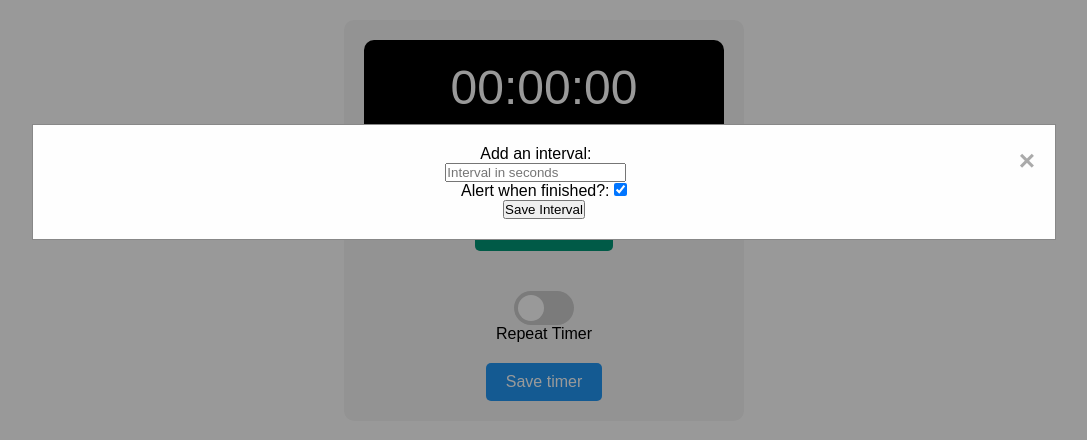
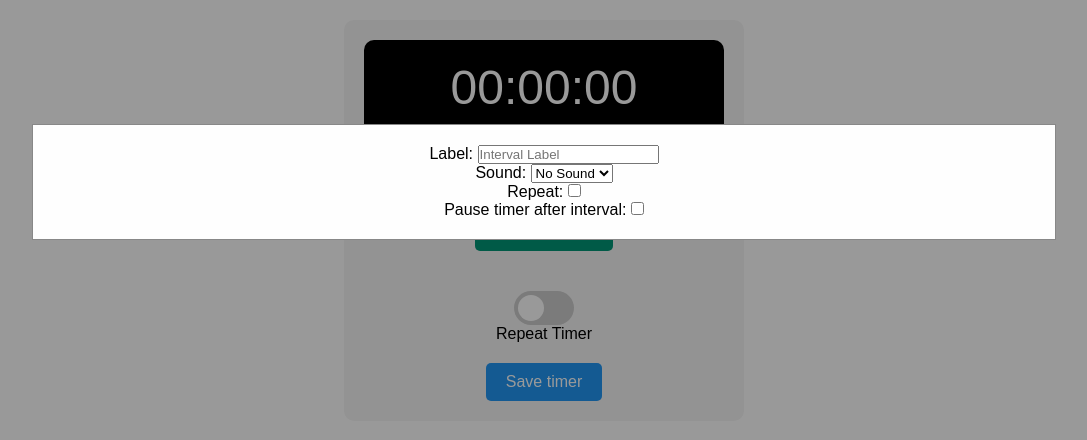
Before and after one commit to SixPackSolutions/INTERVAL-TIMER, a plain HTML site: page index.html in a window 1280 px wide. Both pictures are taken after a click on the button "+ Add interval". Shown: the whole page, without its empty margins (96-1183 px from the left). Drawn offline with Linux system fonts and the light colour scheme.

Commit message:
Update index.html

```diff
--- a/index.html
+++ b/index.html
@@ -217,18 +217,29 @@
   </div>
   <div id="myModal" class="modal">
     <div class="modal-content">
-      <span class="close">&times;</span>
-      <p>Add an interval:</p>
-      <input type="number" id="intervalDuration" placeholder="Interval in seconds">
-      <div>
-        <label for="alarmToggle">Alert when finished?:</label>
-        <input type="checkbox" id="alarmToggle" checked>
-      </div>
-      <button id="saveInterval">Save Interval</button>
-    </div>
-  </div>
+      <!-- Label input -->
+<div>
+  <label for="intervalLabel">Label:</label>
+  <input type="text" id="intervalLabel" placeholder="Interval Label">
 </div>
-
+<!-- Sound selection -->
+<div>
+  <label for="soundSelect">Sound:</label>
+  <select id="soundSelect">
+    <option value="no-sound">No Sound</option>
+    <!-- Add more options for each sound available -->
+  </select>
+</div>
+<!-- Repeat toggle -->
+<div>
+  <label for="repeatToggle">Repeat:</label>
+  <input type="checkbox" id="repeatToggle">
+</div>
+<!-- Pause timer after interval -->
+<div>
+  <label for="pauseToggle">Pause timer after interval:</label>
+  <input type="checkbox" id="pauseToggle">
+</div>
 <script>
 document.addEventListener('DOMContentLoaded', function() {
     let intervals = [];
```
